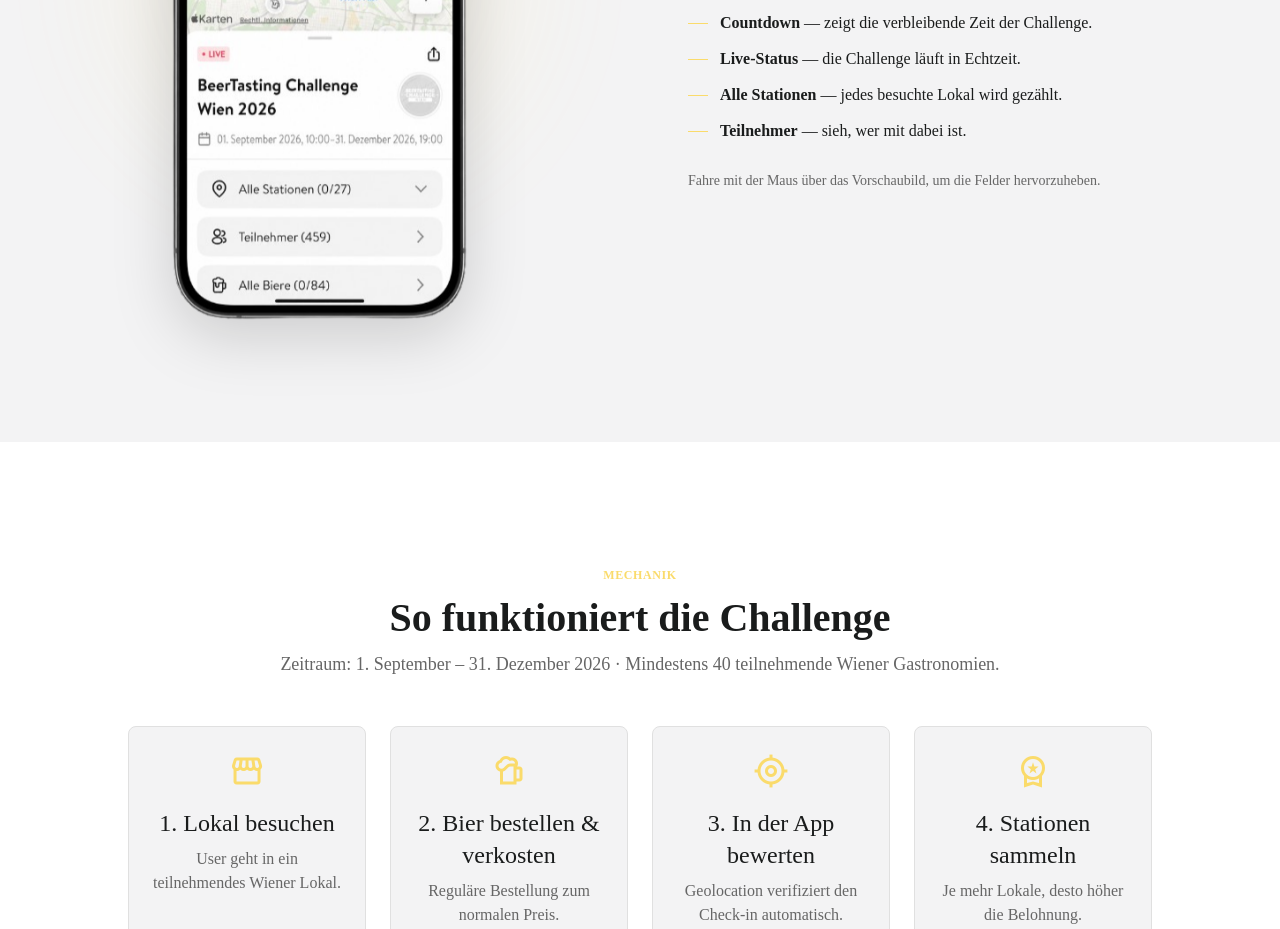
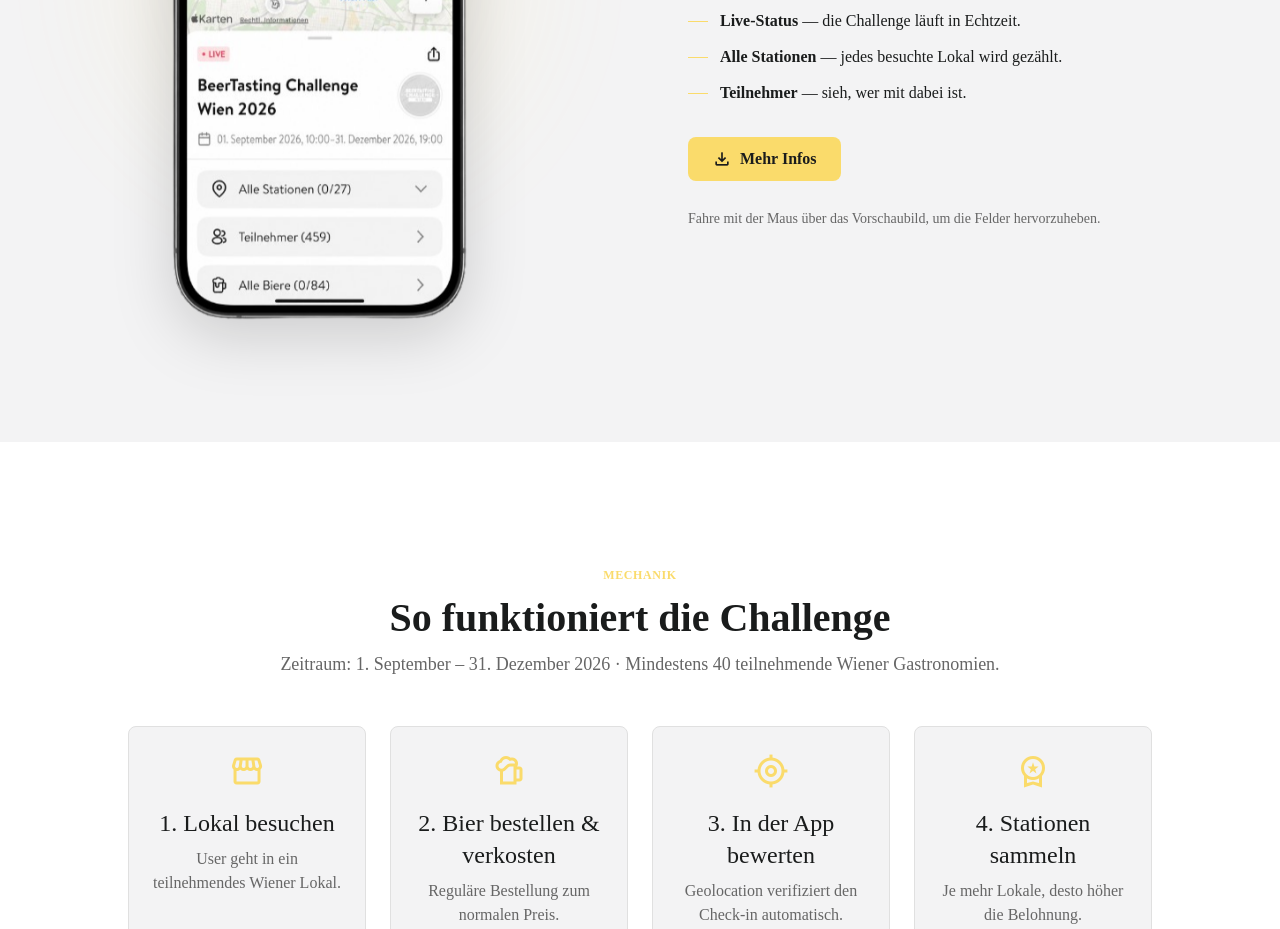
Before and after one commit to marcelhoeller-BT/BTC_Wien, a plain HTML site: page index.html in a window 1280 px wide. Shown: the part 1662-2591 px from the top of the page. Drawn offline with nearby package versions, Linux system fonts and the light colour scheme; a web font is replaced by a local one.

Commit message:
Add files via upload

```diff
--- a/index.html
+++ b/index.html
@@ -126,6 +126,12 @@
 <li class="flex items-start gap-3"><span class="block w-5 h-px bg-[#fadb6b] mt-3 shrink-0"></span><span class="font-body-md text-body-md text-on-surface"><span class="font-bold">Alle Stationen</span> — jedes besuchte Lokal wird gezählt.</span></li>
 <li class="flex items-start gap-3"><span class="block w-5 h-px bg-[#fadb6b] mt-3 shrink-0"></span><span class="font-body-md text-body-md text-on-surface"><span class="font-bold">Teilnehmer</span> — sieh, wer mit dabei ist.</span></li>
 </ul>
+<div class="pt-2">
+<a href="BTC%20Wien%202026%20Info%20Sheet.pdf" download class="inline-flex items-center gap-2 bg-[#fadb6b] text-on-surface font-button text-button py-3 px-6 rounded-[8px] hover:opacity-90 transition-opacity">
+<span class="material-symbols-outlined" style="font-size:20px">download</span>
+Mehr Infos
+</a>
+</div>
 <p class="font-body-sm text-body-sm text-text-secondary pt-1 hidden lg:block">Fahre mit der Maus über das Vorschaubild, um die Felder hervorzuheben.</p>
 </div>
 </div>
```
